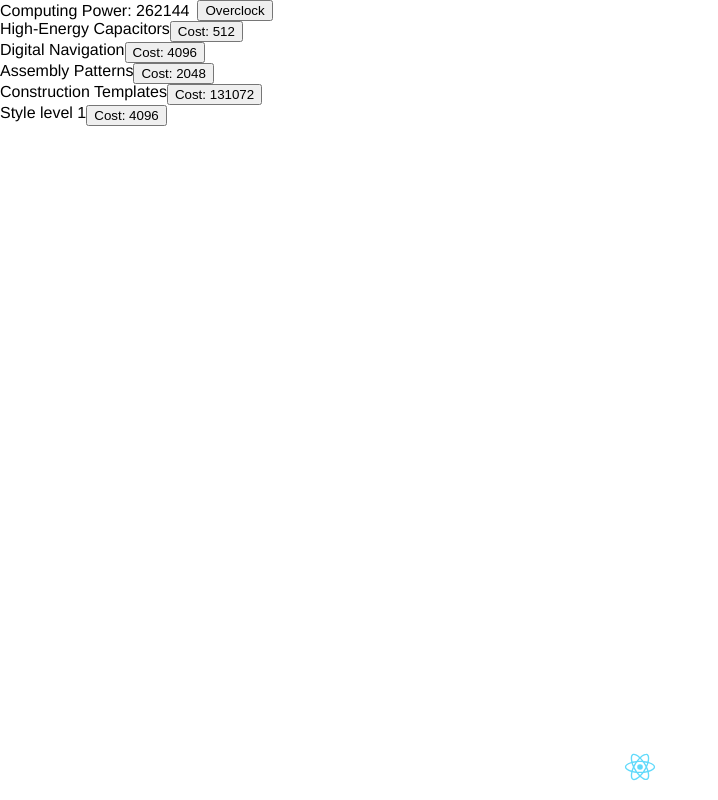
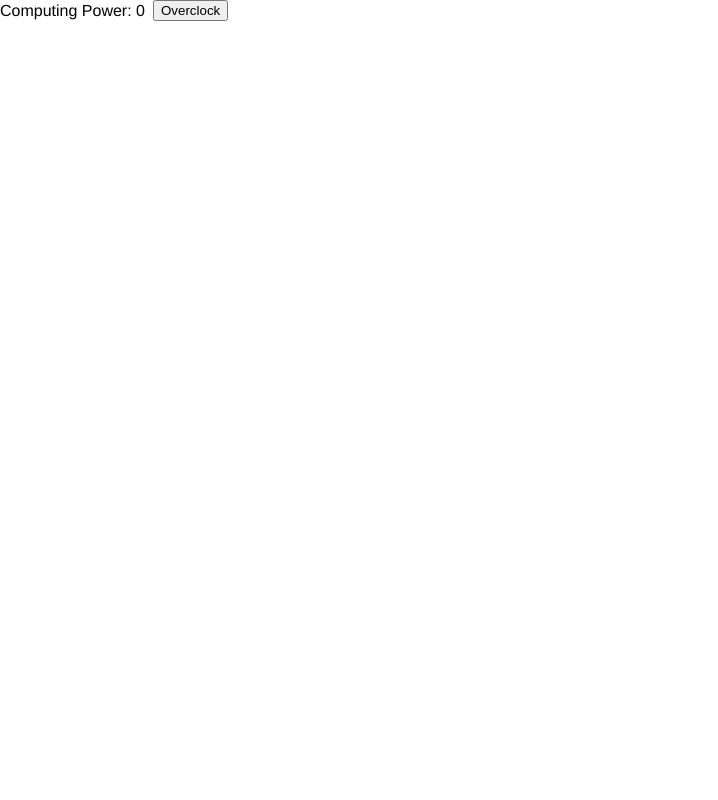
Before and after one commit to carlchizhang/component, a React (Create React App) app: page / in a window 1280 px wide. Shown: the whole page, without its empty margins (0-718 px from the left). Built offline with nearby package versions, Linux system fonts and the light colour scheme.

Commit message:
balancing; icons; styling; first release ready

```diff
--- a/src/App.css
+++ b/src/App.css
@@ -21,9 +21,10 @@ time, mark, audio, video {
   margin: 0;
   padding: 0;
   border: 0;
-  font-size: 100%;
+  font-size: 16px;
   font: inherit;
   vertical-align: baseline;
+  font-family: Helvetica, sans-serif;
 }
 /* HTML5 display-role reset for older browsers */
 article, aside, details, figcaption, figure,
@@ -55,8 +56,8 @@ div.App {
   height: 100vh;
 }
 
-div.App > *{
-  font-family: Helvetica, sans-serif;
+* {
+  box-sizing: border-box;
 }
 /*
 header.navbar {
--- a/src/App.js
+++ b/src/App.js
@@ -149,7 +149,7 @@ class Navbar extends Component {
       return (
         <header className='navbar' style={navbarStyle}>
           {this.props.styleLevel > 0 &&
-            <img className='logo' src={logo} alt={'title'} style={logoStyle0}/>
+            <img className='logo' src={logo} style={logoStyle0}/>
           }
           <PowerDisplay
             curComputingPower={this.props.curPower}
@@ -336,7 +336,7 @@ class UpgradesWidget extends Component {
         tableStyle = upgradesTableStyle2;
         widgetStyle = upgradesWidgetStyle2;
         titleStyle = titleStyle2;
-        tableDivStyle = {border: '2px solid #355C7D', height: '95%'};
+        tableDivStyle = {border: '2px solid #355C7D', height: '95%', background: 'linear-gradient(to bottom right, white, #e0fff4)'};
         break;
       case 1:
         thStyle = upgradesThStyle1;
@@ -361,7 +361,7 @@ class UpgradesWidget extends Component {
             <table className='upgrades-table' style={tableStyle}>
               <thead>
               <tr>
-                <th style={thStyle}>Type</th>
+                <th style={thStyle}>Name</th>
                 <th style={thStyle}>Compile</th>
               </tr>
               </thead>
@@ -428,7 +428,8 @@ const aiDivStyle1 = {
 const aiDivStyle2 = {
   border: '2px solid #355C7D',
   padding: '14px',
-  height: '90%',
+  height: '95%',
+  background: 'linear-gradient(to bottom right, white, #e0fff4)',
 }
 
 const aiTextStyle0 = {}
@@ -499,7 +500,7 @@ class AiFunctionBox extends Component {
                 </div>
               </div>
             }
-            { this.props.curAiMultiplier === 1 &&
+            { this.props.curAiMultiplier === 1  && this.props.styleLevel > 0 &&
               <div>
                 <div style={aiTextStyle}>
                   <p>&nbsp;</p>
@@ -550,14 +551,14 @@ class AiFunctionBox extends Component {
 const timerBarOuter0 = {
   display: 'flex',
   flexDirection: 'column-reverse',
-  width: '2%',
+  width: '20px',
   height: '90%'
 }
 const timerBarOuter1 = {
   display: 'flex',
   flexDirection: 'column-reverse',
   border: '1px solid Black',
-  width: '1%',
+  width: '20px',
   height: '90%'
 }
 const timerBarOuter2 = {
@@ -565,7 +566,7 @@ const timerBarOuter2 = {
   flexDirection: 'column-reverse',
   border: '2px solid #355C7D',
   borderRadius: '12px',
-  width: '2%',
+  width: '20px',
   height: '90%'
 }
 const timerBarInner0 = {
@@ -577,9 +578,9 @@ const timerBarInner1 = {
   width: '100%',
 }
 const timerBarInner2 = {
-  backgroundColor: '#b8fce4',
   width: '100%',
   borderRadius: '12px',
+  background: 'linear-gradient(to bottom, #e0fff4, #6b8ea5)',
 }
 /* income timer progress bar */
 class TimerProgressBar extends Component {
@@ -617,20 +618,20 @@ class TimerProgressBar extends Component {
 
 const singularityBarOuter0 = {
   width: '80%',
-  height: '3%'
+  height: '30px'
 }
 const singularityBarOuter1 = {
   border: '1px solid Black',
-  margin: '1% auto',
+  margin: '20px auto',
   width: '80%',
-  height: '3%'
+  height: '30px'
 }
 const singularityBarOuter2 = {
   border: '2px solid #355C7D',
   borderRadius: '12px',
-  margin: '1% auto',
+  margin: '20px auto',
   width: '80%',
-  height: '3%'
+  height: '30px'
 }
 const singularityBarInner0 = {
   backgroundColor: 'Black',
@@ -641,9 +642,9 @@ const singularityBarInner1 = {
   height: '100%'
 }
 const singularityBarInner2 = {
-  backgroundColor: '#b8fce4',
+  background: 'linear-gradient(to left, #e0fff4, #6b8ea5)',
   height: '100%',
-  borderRadius: '12px',
+  borderRadius: '11px',
 }
 /* win game progress bar */
 class SingularityProgressBar extends Component {
@@ -683,9 +684,9 @@ class SingularityProgressBar extends Component {
 const singularityButton0 = {
   marginLeft: '48%',
   marginRight: 'auto',
-  marginTop: '8px',
-  width: '4%',
-  height: '4%'
+  marginTop: '0',
+  width: '80px',
+  height: '80px'
 }
 /* singularity button */
 function SingularityButton(props) {
@@ -707,7 +708,7 @@ const aboutPopupStyle1 = {
   zIndex: '1',
   right: '0',
   top: '0',
-  width: '40%',
+  width: '25%',
   height: '100%',
   padding: '20px',
   borderLeft: '1px solid #355C7D',
@@ -720,12 +721,35 @@ const aboutPopupStyle2 = {
   zIndex: '1',
   right: '0',
   top: '0',
-  width: '40%',
+  width: '25%',
   height: '100%',
   padding: '20px',
-  borderLeft: '2px solid #b8fce4',
-  backgroundColor: '#355C7D',
-  color: '#b8fce4',
+  background: 'linear-gradient(to bottom left, white, #b8fce4)',
+  color: '#355C7D',
+}
+const closeAboutButtonStyle1 = {
+  position: 'fixed',
+  right: '0',
+  top: '0',
+  margin: '4px',
+  padding: '4px',
+  border: '1px solid #6b8ea5',
+  borderRadius: '4px',
+  backgroundColor: 'white',
+  color: '#355C7D',
+  fontWeight: 'bold',
+}
+const closeAboutButtonStyle2 = {
+  position: 'fixed',
+  right: '0',
+  top: '0',
+  margin: '4px',
+  padding: '4px',
+  border: '1px solid #6b8ea5',
+  borderRadius: '4px',
+  backgroundColor: 'white',
+  color: '#355C7D',
+  fontWeight: 'bold',
 }
 function AboutPopup(props) {
   let popupStyle;
@@ -733,23 +757,29 @@ function AboutPopup(props) {
   switch(props.styleLevel) {
     case 2:
       popupStyle = aboutPopupStyle2;
-      buttonStyle = ocButtonStyle2;
+      buttonStyle = closeAboutButtonStyle2;
       break;
     case 1:
       popupStyle = aboutPopupStyle1;
-      buttonStyle = ocButtonStyle1;
+      buttonStyle = closeAboutButtonStyle1;
       break;
     default:
       popupStyle = aboutPopupStyle1;
-      buttonStyle = ocButtonStyle0;
+      buttonStyle = closeAboutButtonStyle1;
       break;
   }
   if(props.visible) {
     return (
       <div className='about-popup' style={popupStyle}>
         <button onClick={props.closeAbout} style={buttonStyle}>X</button>
-        <p>Hi, thanks for trying out this little game!</p>
-        <p>This clicker game was created purely in React. It was mostly made as a short learning introduction to how React component & states work.</p>
+        <p style={{fontSize: '24px', fontWeight: 'bold', position: 'fixed', top: '30%'}}>
+          Hi, thanks for trying out this little game!
+        </p>
+        <p style={{fontSize: '18px', position: 'fixed', top: '35%'}}>
+          This clicker game was created purely using React. I made this as a short learning introduction to how React components, props & states work.
+          <br/><br/>The source code for this game can be found <a href='https://github.com/carlchizhang/componentGame' target='_blank' style={{color: '#355C7D'}}>Here</a>.
+          <br/><br/>Feel free to check out some of my other stuff on my <a href='http://www.carlchizhang.com/' target='_blank' style={{color: '#355C7D'}}>website</a>.
+        </p>
       </div>
     );
   }
@@ -796,26 +826,35 @@ const winPopupStyle2 = {
 }
 function WonGame(props) {
   let pageStyle;
-  let buttonStyle;
+  let textStyle1;
+  let textStyle2;
+  let playAgainTextStyle;
   switch(props.styleLevel) {
     case 2:
       pageStyle = winPopupStyle2;
-      buttonStyle = ocButtonStyle2;
+      textStyle1 = {fontSize: '48px', fontWeight: 'bold', marginTop: '25vh'};
+      textStyle2 = {fontSize: '24px', marginTop: '5vh', marginBottom: '15vh'};
+      playAgainTextStyle = {fontSize: '36px', fontWeight: 'bold', cursor: 'pointer'};
       break;
     case 1:
       pageStyle = winPopupStyle1;
-      buttonStyle = ocButtonStyle1;
+      textStyle1 = {fontSize: '48px', fontWeight: 'bold', marginTop: '25vh'};
+      textStyle2 = {fontSize: '24px', marginTop: '5vh', marginBottom: '15vh'};
+      playAgainTextStyle = {fontSize: '36px', fontWeight: 'bold', cursor: 'pointer'};
       break;
     default:
       pageStyle = winPopupStyle0;
-      buttonStyle = ocButtonStyle0;
+      textStyle1 = {};
+      textStyle2 = {};
+      playAgainTextStyle = {cursor: 'pointer'};
       break;
   }
   if(props.visible) {
     return (
       <div className='won-popup' style={pageStyle}>
-        <p>Congratulations on winning the game!</p>
-        <button onClick={props.resetGame} style={buttonStyle}>Play Again</button>
+        <p style={textStyle1}>You have succeeded in creating the Singularity.</p>
+        <p style={textStyle2}>Congratulations on winning the game!</p>
+        <p style={playAgainTextStyle} onClick={props.resetGame}>Play Again</p>
       </div>
     );
   }
@@ -828,7 +867,7 @@ function WonGame(props) {
 const mainBodyStyle0 = {
   display: 'flex',
   flexWrap: 'wrap',
-  height: '90%',
+  height: '75%',
   width: '100%',
   minWidth: '800px',
   margin: '0 auto'
@@ -857,14 +896,14 @@ const mainBodyStyle2 = {
 }
 
 const defaultState = {
-  currentComputingPower: 262144,
+  currentComputingPower: 0,
   currentOverclockIncrement: 16,
   maxComputingPower: 262144,
   styleLevel: 0,
 
   aiTimerCur: 0,
   aiTimerMax: 30000,
-  aiCurIncrement: 64,
+  aiCurIncrement: 256,
   aiMultiplier: 1,
 
   visibleWidgets: {
@@ -880,26 +919,25 @@ const defaultState = {
   },
 
   upgrades: [
-    {upgradeName: 'High-Energy Capacitors', upgradeCost: 512, compiled: false, prerequisite: true}, //0 oc 0
-    {upgradeName: 'Quantum Energy States', upgradeCost: 16384, compiled: false, prerequisite: false},  //1 oc 1
-    {upgradeName: 'Applied Superconductivity', upgradeCost: 32768, compiled: false, prerequisite: false}, //2 oc 2
-    {upgradeName: 'Digital Navigation', upgradeCost: 4096, compiled: false, prerequisite: true}, //3 navbar
-    {upgradeName: 'Assembly Patterns', upgradeCost: 2048, compiled: false, prerequisite: true}, //4 upgrades table
-    {upgradeName: 'Construction Templates', upgradeCost: 131072, compiled: false, prerequisite: true}, //5 win progress
-    {upgradeName: 'AI level 1', upgradeCost: 2048, compiled: false, prerequisite: false},//6 ai 0
-    {upgradeName: 'AI Progress Bar', upgradeCost: 4096, compiled: false, prerequisite: false},//7 ai bar
-    {upgradeName: 'AI level 2', upgradeCost: 8192, compiled: false, prerequisite: false},//8 ai 1
-    {upgradeName: 'Style level 1', upgradeCost: 4096, compiled: false, prerequisite: true},//9 style 0
-    {upgradeName: 'Style level 2', upgradeCost: 32768, compiled: false, prerequisite: false},//10 style 1
-    {upgradeName: 'AI level 3', upgradeCost: 16384, compiled: false, prerequisite: false},//11 style 2
-    {upgradeName: 'Reset Button', upgradeCost: 8192, compiled: false, prerequisite: false},//12 reset
-    {upgradeName: 'About Button', upgradeCost: 8192, compiled: false, prerequisite: false},//13 about
-    // win button & winning ofc
+    {upgradeName: 'Capacitor Module', upgradeCost: 512, compiled: false, prerequisite: true}, //0 oc 0
+    {upgradeName: 'Quantum Energy State Upgrade', upgradeCost: 8192, compiled: false, prerequisite: false},  //1 oc 1
+    {upgradeName: 'Applied Superconductivity Upgrade', upgradeCost: 32768, compiled: false, prerequisite: false}, //2 oc 2
+    {upgradeName: 'Digital Navigation Module', upgradeCost: 4096, compiled: false, prerequisite: false}, //3 navbar
+    {upgradeName: 'Assembly Patterns Module', upgradeCost: 2048, compiled: false, prerequisite: true}, //4 upgrades table
+    {upgradeName: 'Progress Monitoring Module', upgradeCost: 131072, compiled: false, prerequisite: true}, //5 win progress
+    {upgradeName: 'Artificial Intelligence Module', upgradeCost: 1024, compiled: false, prerequisite: true},//6 ai 0
+    {upgradeName: 'Administrative Monitoring Upgrade', upgradeCost: 4096, compiled: false, prerequisite: false},//7 ai bar
+    {upgradeName: 'Positronic Brain Upgrade', upgradeCost: 4096, compiled: false, prerequisite: false},//8 ai 1
+    {upgradeName: 'Aesthetics Module', upgradeCost: 4096, compiled: false, prerequisite: true},//9 style 0
+    {upgradeName: 'Synthetic Beauty Upgrade', upgradeCost: 32768, compiled: false, prerequisite: false},//10 style 1
+    {upgradeName: 'Self-Evolving Logic Upgrade', upgradeCost: 16384, compiled: false, prerequisite: false},//11 style 2
+    {upgradeName: 'Time Jump Module', upgradeCost: 16384, compiled: false, prerequisite: false},//12 reset
+    {upgradeName: 'Information Module', upgradeCost: 8192, compiled: false, prerequisite: false},//13 about
+    // saving/loading
+    // title bar info
     // icons
-    // title bar info
-    // saving/loading
-    // animations if possible
-    // some more upgrade tiers to make it more worthawhile
+    // style level 4 if i figure out animations (can prob use gifs) and other bonuses && migrate this over to using pure css & dynamic classes for easier access
+    // some more upgrade tiers to make it more worthawhile - this is mostly low priority, just get it out there
   ],
 };
 
@@ -1015,11 +1053,12 @@ class App extends Component {
         this.changeVisibility('AiTimerBar', true);
         break;
       case 8:
-        this.setState({aiCurIncrement: 256});
+        this.setState({aiCurIncrement: 1024});
         upgrades[11].prerequisite = true;
         break;
       case 9:
         this.setState({styleLevel: 1});
+        upgrades[3].prerequisite = true;
         upgrades[10].prerequisite = true;
         upgrades[13].prerequisite = true;
         break;
@@ -1092,7 +1131,7 @@ class App extends Component {
           visibleWidgets={this.state.visibleWidgets}
           styleLevel={this.state.styleLevel}
         />
-        <SingularityButton visible={this.state.currentComputingPower===this.state.maxComputingPower} winGame={this.winGame.bind(this)}/>
+        <SingularityButton visible={this.state.currentComputingPower>=this.state.maxComputingPower} winGame={this.winGame.bind(this)}/>
         <AboutPopup visible={this.state.visibleWidgets.AboutPopup} closeAbout={this.toggleAboutPage.bind(this)} styleLevel={this.state.styleLevel}/>
         <WonGame visible={this.state.visibleWidgets.WonGamePopup} resetGame={this.resetGame.bind(this)} styleLevel={this.state.styleLevel}/>
       </div>
```
Also changed, not shown: src/logo.svg, 1 other file (tests, documents, lock files or other folders).
